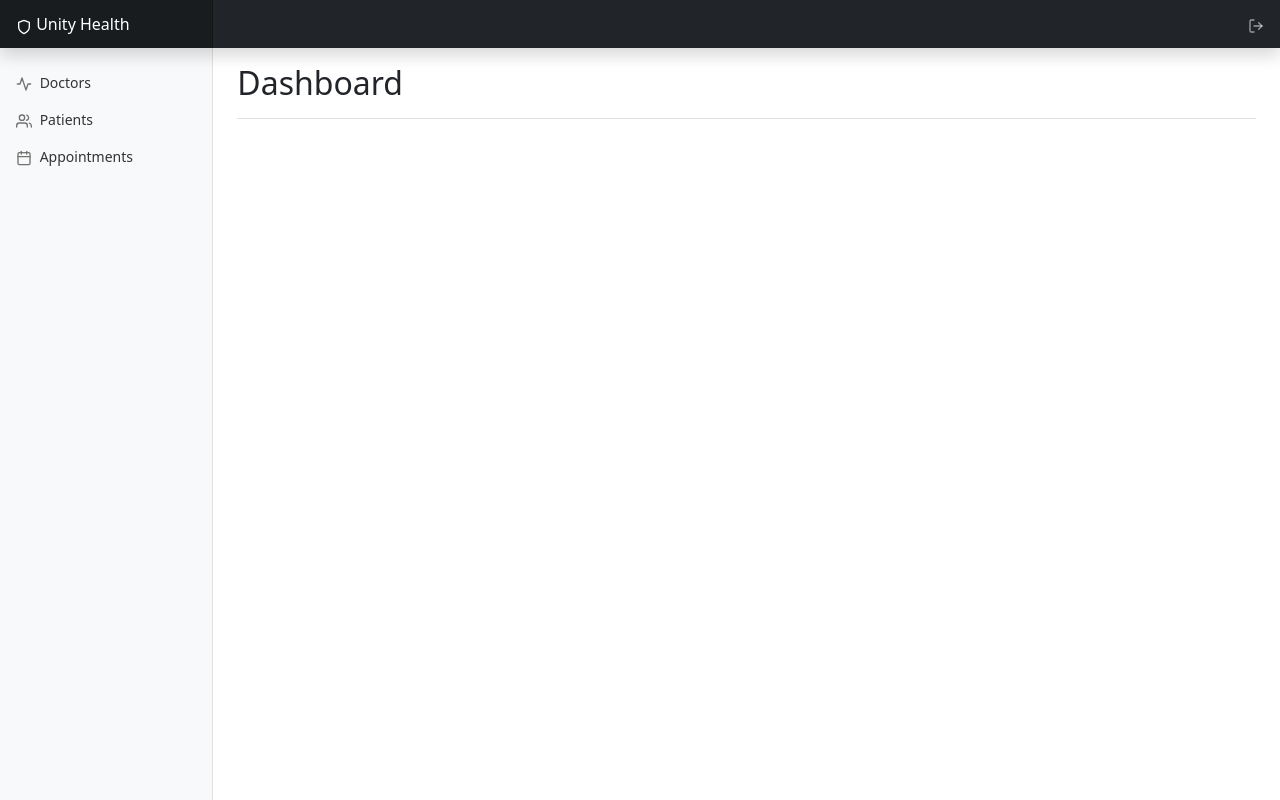
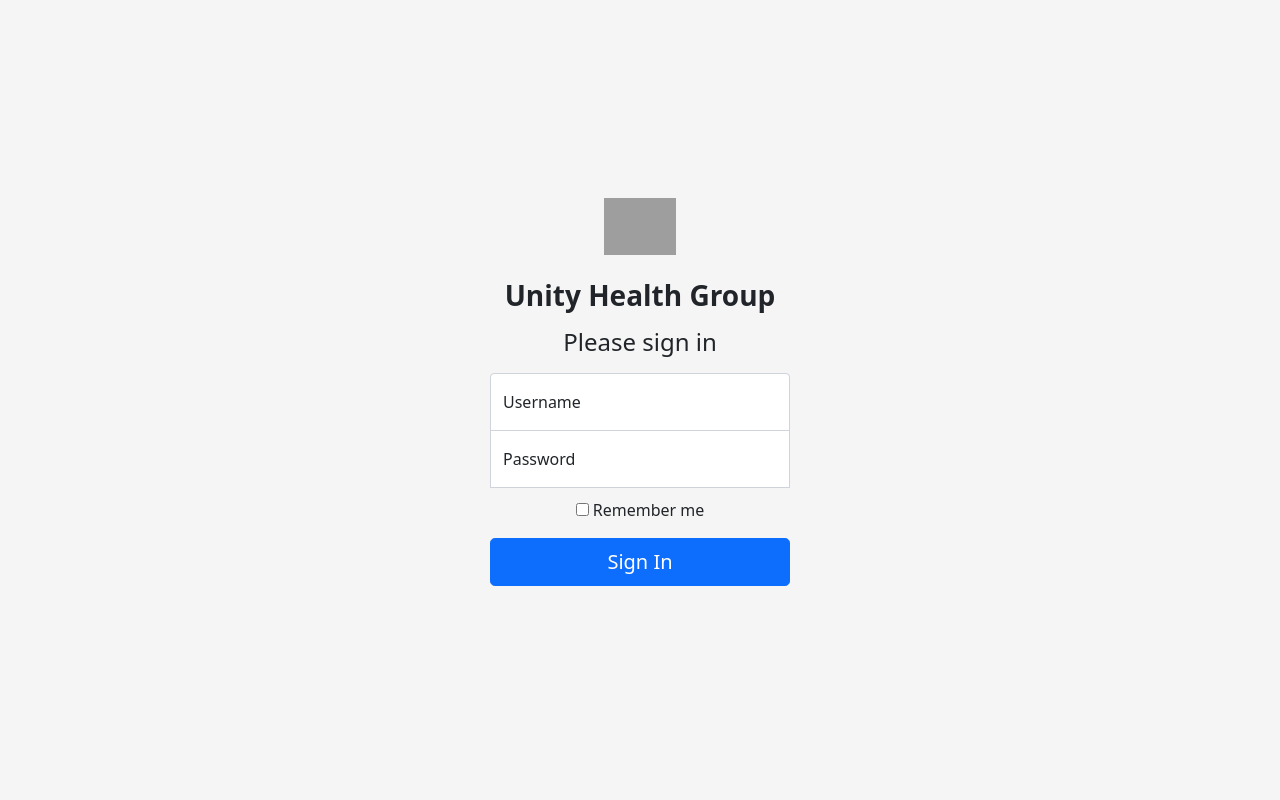
Before and after one commit to RazerEdge64/UnityHealth, a Django app: page / in a window 1280 px wide. Run offline with Django 4.2, Linux system fonts and the light colour scheme; some libraries are stand-ins or nearby versions; grey boxes are pictures that could not be loaded.

Commit message:
Added login / logout functionality

```diff
--- a/app/templates/base.html
+++ b/app/templates/base.html
@@ -65,7 +65,7 @@
             {% comment %} <input class="form-control form-control-dark w-100" type="text" placeholder="Search" aria-label="Search"> {% endcomment %}
             <div class="navbar-nav">
               <div class="nav-item text-nowrap">
-                <a class="nav-link px-3" href="#"><span data-feather="log-out"></span></a>
+                <a class="nav-link px-3" href="{{"/logout/"}}"><span data-feather="log-out"></span></a>
               </div>
             </div>
         </header>
@@ -82,7 +82,8 @@
               <nav id="sidebarMenu" class="col-md-3 col-lg-2 d-md-block bg-light sidebar collapse" style="overflow:auto">
                 <div class="position-sticky pt-3">
                   <ul class="nav flex-column">
-
+                    {% if user.is_authenticated %}
+                      {% if user.is_superuser%}
                     <li class="nav-item ">
                       <a class="nav-link doctors" href="{{"/doctors/"}}" title="Show all Doctors">
                         <span data-feather="activity"></span>
@@ -103,7 +104,8 @@
                         Appointments
                       </a>
                     </li>
-
+                    {% endif %}
+                    {% endif %}
                   </ul>
 
                   </ul>
--- a/app/templates/login.html
+++ b/app/templates/login.html
@@ -25,7 +25,7 @@
   <link rel="icon" href="/docs/5.0/assets/img/favicons/favicon-16x16.png" sizes="16x16" type="image/png">
   <link rel="manifest" href="/docs/5.0/assets/img/favicons/manifest.json">
   <link rel="mask-icon" href="/docs/5.0/assets/img/favicons/safari-pinned-tab.svg" color="#7952b3">
-  <link rel="icon" href="/docs/5.0/assets/img/favicons/favicon.ico">
+  <link rel="shortcut icon" type="image/png" href="{% static 'images/medical-team.png' %}"/>
   <meta name="theme-color" content="#7952b3">
 
 
@@ -54,30 +54,33 @@
 <body class="text-center">
 
   <main class="form-signin">
-    <form>
-      <img class="mb-4" src="/docs/5.0/assets/brand/bootstrap-logo.svg" alt="" width="72" height="57">
-      <h1 class="h3 mb-3 fw-normal">Please sign in</h1>
+    <form action="{{"/check_login/"}}" method="POST">
+      {% csrf_token %}
+      <img class="mb-4" src="{% static 'images/medical-team.png' %}" alt="" width="72" height="57">
+      <h1 class="h3 mb-3 fw-normal">
+        <b>Unity Health Group</b>
+      </h1>
+      <h4 class="h4 mb-3 fw-normal">Please sign in</h4>
 
       <div class="form-floating">
-        <input type="email" class="form-control" id="floatingInput" placeholder="name@example.com">
-        <label for="floatingInput">Email address</label>
+        <input type="text" class="form-control" id="floatingInput" name="username" placeholder="username">
+        <label for="floatingInput">Username</label>
       </div>
       <div class="form-floating">
-        <input type="password" class="form-control" id="floatingPassword" placeholder="Password">
+        <input type="password" class="form-control" id="floatingPassword" name="password" placeholder="Password">
         <label for="floatingPassword">Password</label>
       </div>
 
       <div class="checkbox mb-3">
         <label>
-          <input type="checkbox" value="remember-me"> Remember me
+          <input type="checkbox" name="remember-me" value="remember-me"> Remember me
         </label>
       </div>
       <button class="w-100 btn btn-lg btn-primary" type="submit">Sign In</button>
     </form>
   </main>
 
+</body>
 
 
-</body>
-
 </html>
--- a/app/views/appointments/appointments.py
+++ b/app/views/appointments/appointments.py
@@ -13,3 +13,6 @@ def appointments(request):
     doctor_names = helper.get_doctors()
 
     return render(request, TEMPLATE_DIR+'appointments.html', {'PATIENTS': patient_names, 'DOCTORS': doctor_names})
+
+def appointment_confirmation(request):
+    return render(request, TEMPLATE_DIR+'appointment_confirmation.html')
--- a/app/views/dashboard.py
+++ b/app/views/dashboard.py
@@ -1,8 +1,10 @@
 from django.shortcuts import render
+from django.contrib.auth.decorators import login_required
+
 
 TEMPLATE_DIR = "dashboard/"
 
-
+@login_required
 def home(request):
 
     return render(request, TEMPLATE_DIR+'home.html')
--- a/app/views/doctors/doctors.py
+++ b/app/views/doctors/doctors.py
@@ -3,7 +3,7 @@ from django.shortcuts import render, redirect
 from .d_helper import DHelper as helper
 
 
-TEMPLATE_DIR = "doctors/"
+TEMPLATE_DIR = "admin/doctors/"
 
 
 def doctors(request):
--- a/app/views/patients/patients.py
+++ b/app/views/patients/patients.py
@@ -1,7 +1,7 @@
 from django.shortcuts import redirect, render
 from .p_helper import PHelper as helper
 
-TEMPLATE_DIR = "patients/"
+TEMPLATE_DIR = "admin/patients/"
 
 
 def patients(request):
--- a/unityhealth/urls.py
+++ b/unityhealth/urls.py
@@ -3,6 +3,7 @@ from django.contrib import admin
 from django.urls import path
 
 from app.views import dashboard
+from app.views import login
 from app.views.doctors import doctors
 from app.views.patients import patients
 from app.views.appointments import appointments
@@ -12,10 +13,13 @@ from app.views.requests import ajax
 urlpatterns = [
     path('admin/', admin.site.urls),
 
-    path('', dashboard.home, name="home"),
+    path('', dashboard.login, name="login"),
     path('home/', dashboard.home, name="home"),
 
     path('login/', dashboard.login, name="login"),
+
+    path('check_login/', login.check_login, name="login"),
+    path('logout/', login.user_logout, name="user_logout"),
 
     path('doctors/', doctors.doctors, name="show_doctors"),
     path('create_new_doctor/', doctors.create_new_doctor, name="create_new_doctor"),
@@ -29,6 +33,7 @@ urlpatterns = [
     path('edit_patient/', patients.edit_patient, name="edit_patient"),
 
     path('appointments/', appointments.appointments, name="show_appointments"),
+    path('appointment_confirmation/', appointments.appointment_confirmation, name="appointment_confirmation"),
 
     # Requests
     path('get_appointments_ajax/', ajax.get_appointments_ajax, name="get_appointments"),
```
Also changed, not shown: app/templates/admin/doctors/doctors.html (renamed from app/templates/doctors/doctors.html, +5 -5 lines), app/templates/appointments/appointment_confirmation.html (added, +60 -0 lines), app/views/login.py (added, +22 -0 lines), app/templates/admin/patients/patients.html (renamed from app/templates/patients/patients.html), db.sqlite3.
